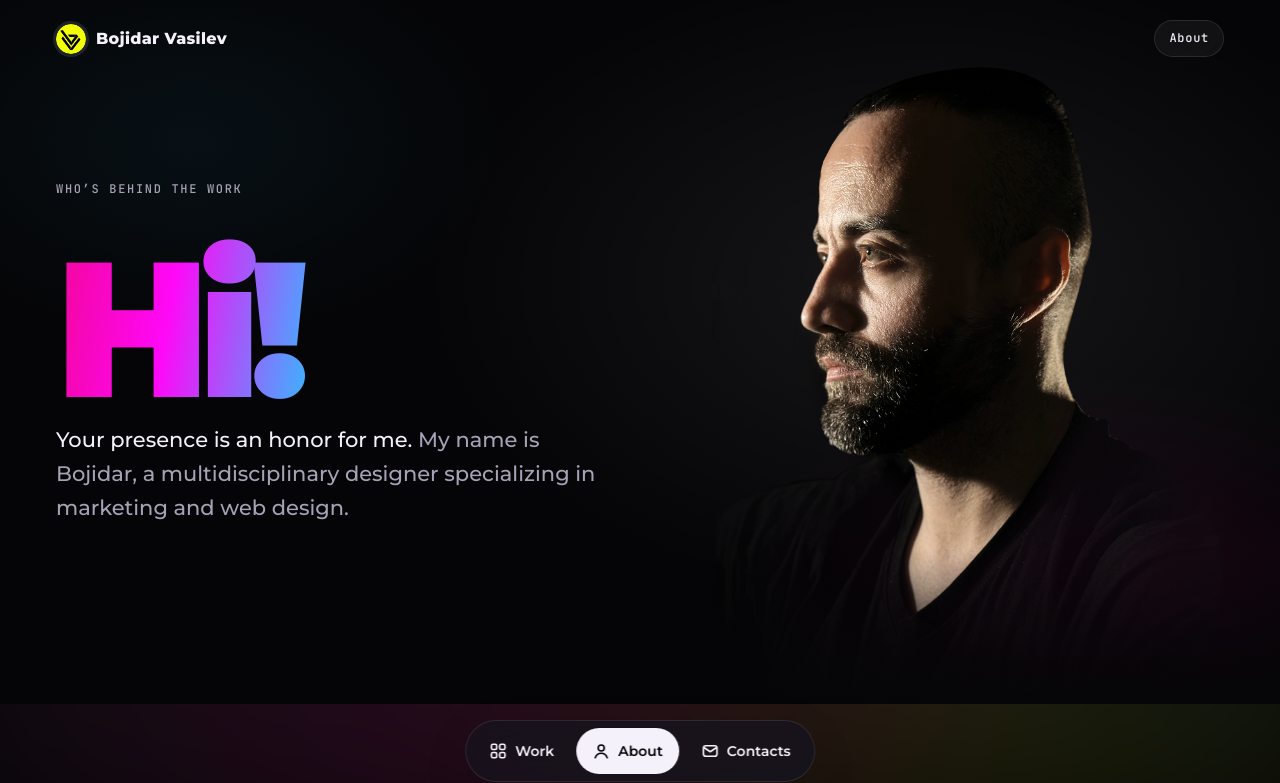
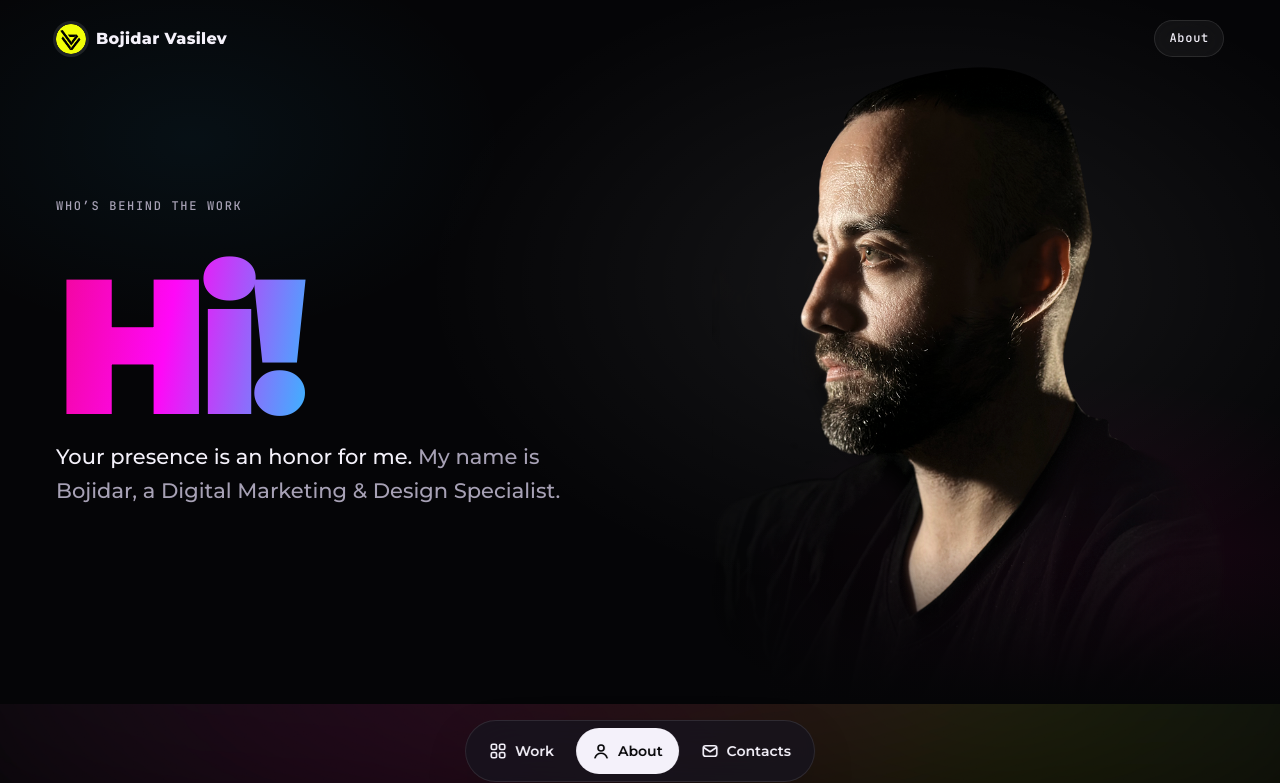
Before and after one commit to bojidarmv/bojidar-portfolio, a plain HTML site: page about.html in a window 1280 px wide. Shown: the top 783 px of the page. Drawn offline with nearby package versions, Linux system fonts and the light colour scheme.

Commit message:
About: eyebrow above the head on mobile, new intro line, self-hosted fonts
Co-Authored-By: Claude Opus 5.5 <noreply@anthropic.com>

```diff
--- a/about.html
+++ b/about.html
@@ -18,9 +18,8 @@
 <link rel="icon" type="image/png" sizes="32x32" href="/favicon-32.png">
 <link rel="icon" type="image/png" sizes="192x192" href="/favicon-192.png">
 <link rel="apple-touch-icon" href="/apple-touch-icon.png">
-<link rel="preconnect" href="https://fonts.googleapis.com">
-<link rel="preconnect" href="https://fonts.gstatic.com" crossorigin>
-<link rel="stylesheet" href="https://fonts.googleapis.com/css2?family=Montserrat:wght@400;500;600;700;800;900&family=JetBrains+Mono:wght@500&display=swap">
+<link rel="preload" href="assets/fonts/montserrat-latin-wght-normal.woff2" as="font" type="font/woff2" crossorigin>
+<link rel="stylesheet" href="assets/fonts.css">
 <link rel="stylesheet" href="assets/site.css?v=4">
 <style>
 /* This page is deliberately black in both themes: the portrait is a cut-out made to sit on black. */
@@ -46,16 +45,19 @@ body.about-page{
 .hero-copy{position:relative;z-index:1;width:100%;max-width:1200px;margin:0 auto;
   padding-left:max(16px,env(safe-area-inset-left,0px));padding-right:max(16px,env(safe-area-inset-right,0px));padding-block:40px;display:grid;gap:22px}
 .hero-copy > *{max-width:min(560px,52%)}
+.hero-foot{display:grid;gap:22px}
 .hi{font-size:clamp(80px,15vw,220px);line-height:1;letter-spacing:-.06em}
 .hi .line{padding-block:.06em .04em}
 .hero-top{position:absolute;inset:0 0 auto 0;z-index:2}
 .hero-top .top{max-width:1200px;margin:0 auto;padding-left:max(16px,env(safe-area-inset-left,0px));padding-right:max(16px,env(safe-area-inset-right,0px))}
 @media (max-width:760px){
-  .portrait-hero{align-items:flex-end;min-height:clamp(620px,96vh,900px)}
-  .portrait-hero .photo{right:auto;left:0;height:82%}
-  .portrait-hero::after{height:55%;background:linear-gradient(to bottom,transparent,rgba(5,5,7,.85) 45%,var(--bg))}
+  /* phone/tablet: the eyebrow sits above the head, "Hi!" and the intro stay at the bottom */
+  .portrait-hero{align-items:stretch;min-height:clamp(640px,100svh,920px)}
+  .portrait-hero .photo{right:auto;left:0;height:76%;bottom:auto;top:clamp(110px,15svh,150px)}
+  .portrait-hero::after{height:50%;background:linear-gradient(to bottom,transparent,rgba(5,5,7,.85) 45%,var(--bg))}
   .hero-copy > *{max-width:100%}
-  .hero-copy{padding-block:0 48px}
+  .hero-copy{display:flex;flex-direction:column;justify-content:space-between;padding-block:96px 104px}
+  .hero-foot{gap:14px}
 }
 
 .facts{display:grid;grid-template-columns:repeat(auto-fit,minmax(170px,1fr));gap:14px}
@@ -81,8 +83,10 @@ body.about-page{
     </div>
     <div class="hero-copy">
       <span class="eyebrow">Who’s behind the work</span>
-      <h1 class="giant hi" data-split><span class="line"><span class="hl">Hi!</span></span></h1>
-      <p class="lede">Your presence is an honor for me. <span>My name is Bojidar, a multidisciplinary designer specializing in marketing and web design.</span></p>
+      <div class="hero-foot">
+        <h1 class="giant hi" data-split><span class="line"><span class="hl">Hi!</span></span></h1>
+        <p class="lede">Your presence is an honor for me. <span>My name is Bojidar, a Digital Marketing &amp; Design Specialist.</span></p>
+      </div>
     </div>
   </section>
 
--- /dev/null
+++ b/assets/fonts.css
@@ -0,0 +1,10 @@
+/* Self-hosted fonts (SIL Open Font License). No requests to Google. */
+@font-face{font-family:"Montserrat";font-style:normal;font-display:swap;font-weight:100 900;
+  src:url("fonts/montserrat-latin-ext-wght-normal.woff2") format("woff2-variations"),url("fonts/montserrat-latin-ext-wght-normal.woff2") format("woff2");
+  unicode-range:U+0100-02BA,U+02BD-02C5,U+02C7-02CC,U+02CE-02D7,U+02DD-02FF,U+0304,U+0308,U+0329,U+1D00-1DBF,U+1E00-1E9F,U+1EF2-1EFF,U+2020,U+20A0-20AB,U+20AD-20C0,U+2113,U+2C60-2C7F,U+A720-A7FF}
+@font-face{font-family:"Montserrat";font-style:normal;font-display:swap;font-weight:100 900;
+  src:url("fonts/montserrat-latin-wght-normal.woff2") format("woff2-variations"),url("fonts/montserrat-latin-wght-normal.woff2") format("woff2");
+  unicode-range:U+0000-00FF,U+0131,U+0152-0153,U+02BB-02BC,U+02C6,U+02DA,U+02DC,U+0304,U+0308,U+0329,U+2000-206F,U+20AC,U+2122,U+2191,U+2193,U+2212,U+2215,U+FEFF,U+FFFD}
+@font-face{font-family:"JetBrains Mono";font-style:normal;font-display:swap;font-weight:500;
+  src:url("fonts/jetbrains-mono-latin-500-normal.woff2") format("woff2");
+  unicode-range:U+0000-00FF,U+0131,U+0152-0153,U+02BB-02BC,U+02C6,U+02DA,U+02DC,U+0304,U+0308,U+0329,U+2000-206F,U+20AC,U+2122,U+2191,U+2193,U+2212,U+2215,U+FEFF,U+FFFD}
```
Also changed, not shown: assets/fonts/jetbrains-mono-latin-500-normal.woff2 (added), assets/fonts/montserrat-latin-ext-wght-normal.woff2 (added), assets/fonts/montserrat-latin-wght-normal.woff2 (added).
